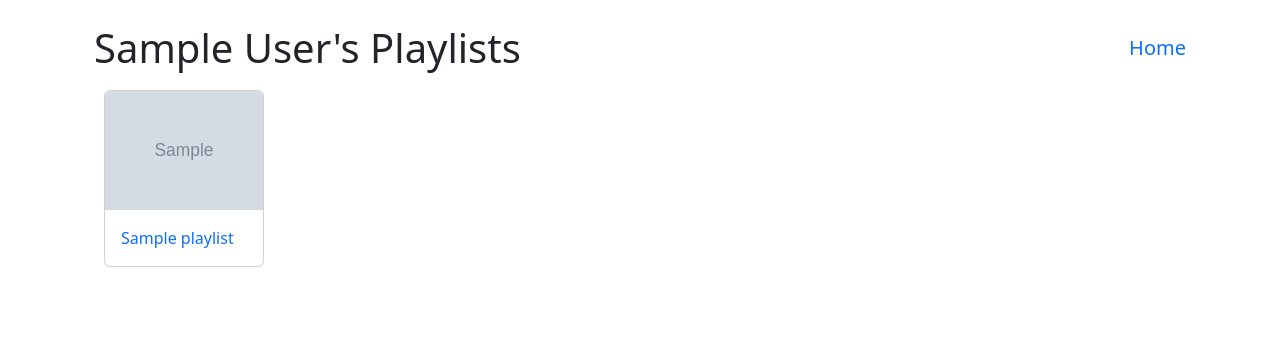
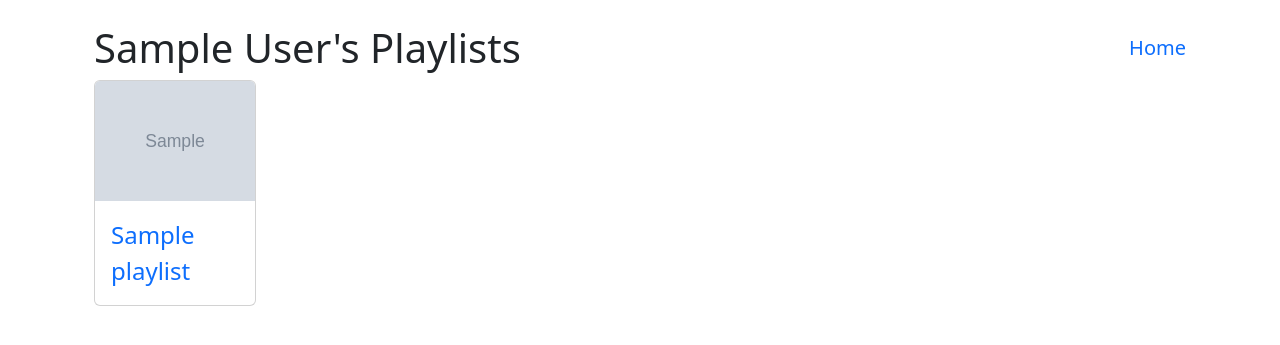
Before and after one commit to danvas/spotyt-dl, a FastAPI app: template spotyt/templates/user.html in a window 1280 px wide. Shown: the top 345 px of the page. Run offline with FastAPI, Linux system fonts and the light colour scheme; the template is opened without the code that fills it: most values are stand-ins (such as "Sample title", 1, 10 or a date in 2020); grey boxes marked "Sample" are stand-in pictures; some libraries are stand-ins or nearby versions.

Commit message:
fix(ui): flex layout

```diff
--- a/spotyt/templates/user.html
+++ b/spotyt/templates/user.html
@@ -14,16 +14,17 @@
       <h1>{{ display_name.title() }}'s Playlists</h1>
       <a class="h5 text-primary text-decoration-none" href="/">Home</a>
     </div>
-    <div class="d-flex flex-wrap">
+    <div class="d-flex flex-wrap align-content-start gap-2">
       {% for playlist in playlists %}
-      <div class="card" style="width: 10rem; margin: 10px">
+      <div class="card">
         {% if playlist.images|length %}
-        <img src="{{ playlist.images.0.url }}" class="card-img-top" alt="thumbnail image of playlist">
+        <img src="{{ playlist.images.0.url }}" style="width: 10rem" class="card-img-top"
+          alt="thumbnail image of playlist">
         {% else %}
         <img src="" class="card-img-top" alt="[no image]">
         {% endif %}
-        <div class="card-body">
-          <a class="text-decoration-none" href="/playlist/{{ playlist.id }}">{{ playlist.name }}</a>
+        <div class="card-body " style="width: 10rem">
+          <a class="text-decoration-none text-wrap fs-4" href="/playlist/{{ playlist.id }}">{{ playlist.name }}</a>
         </div>
       </div>
       {% endfor %}
```
